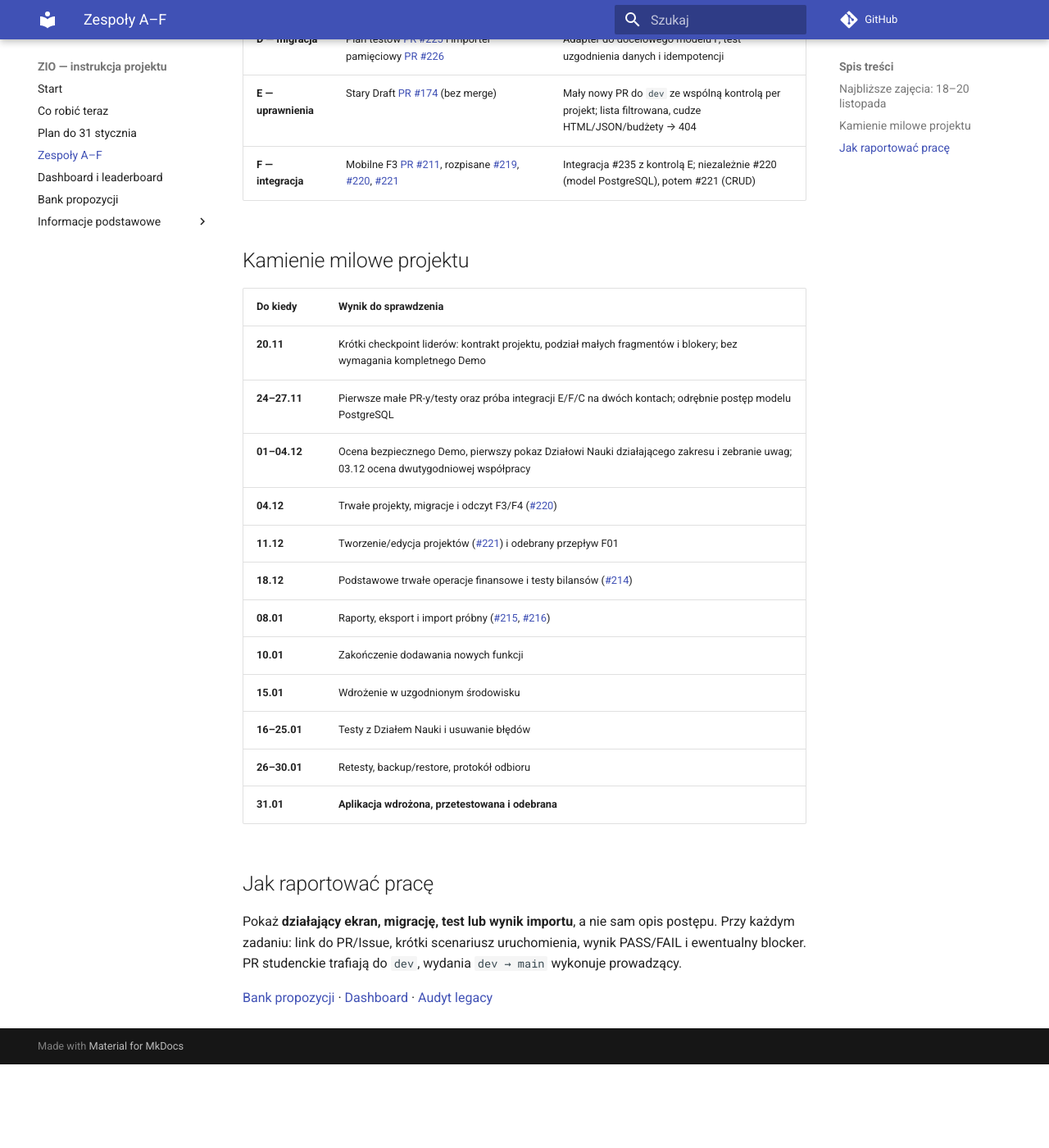
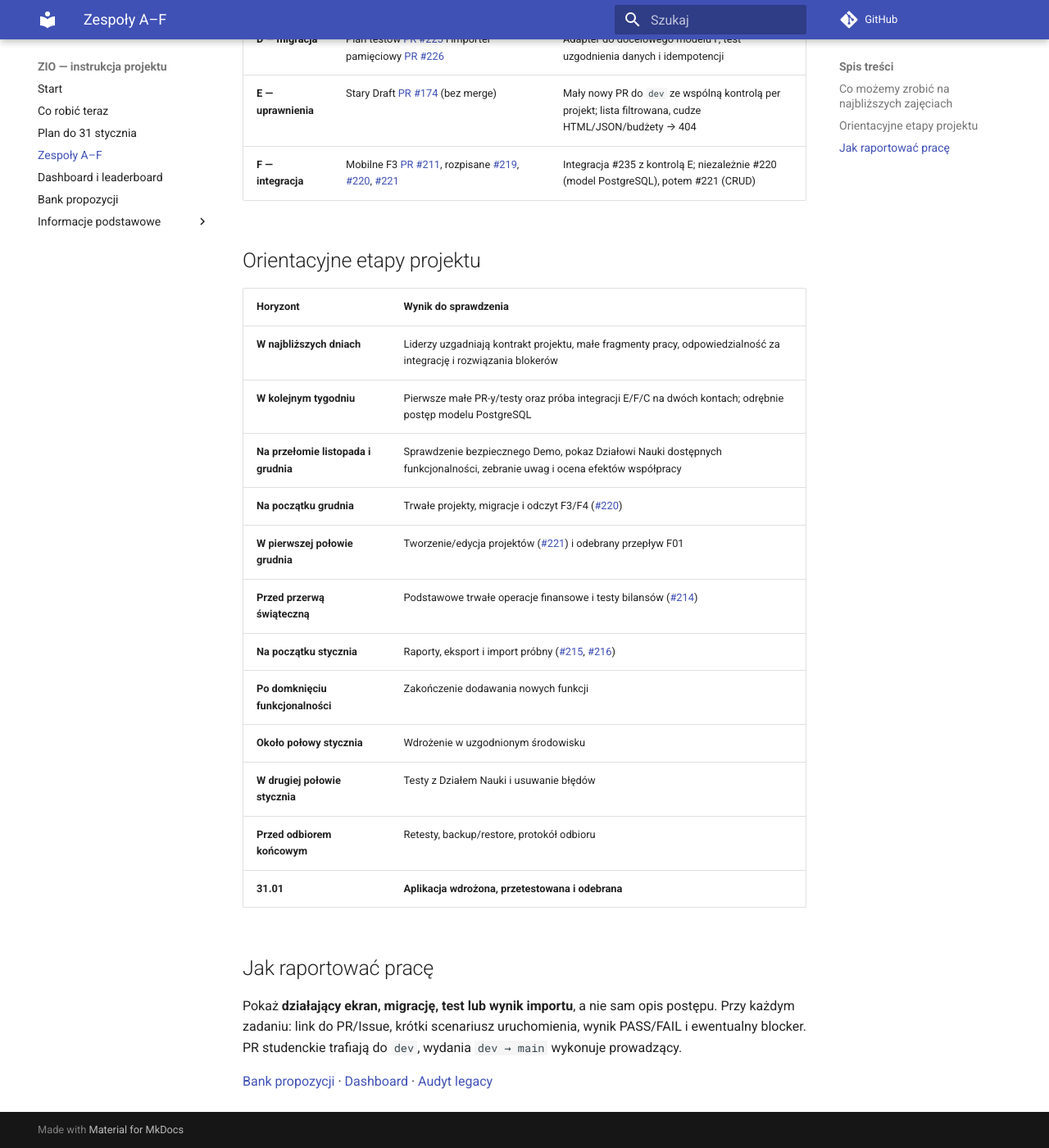
Before and after one commit to zio-wi-pb-mc/pb-science-office-manual, an MkDocs documentation site: the page built from manual/21-roadmap-3-tygodnie.md, in a window 1280 px wide and 1400 px high, scrolled down 694 px. Shown: the whole window at 82% size. Built offline with MkDocs 1.6.1 and Material for MkDocs 9.7.7, drawn with Linux system fonts in a browser that asks for light colours; comment, search, counter and statistics services are not loaded; before the commit the page ends 1992 px from its top, so only the background shows below that; some of the changed text lies outside the part shown.

Commit message:
docs: concise positive guidance and flexible interim milestones

```diff
--- a/manual/21-roadmap-3-tygodnie.md
+++ b/manual/21-roadmap-3-tygodnie.md
@@ -1,10 +1,10 @@
 # Roadmap zespołów A–F — 18 listopada 2026
 
-**Cel ZIO:** do **31 stycznia 2027 r.** aplikacja ma być **wdrożona, przetestowana i odebrana przez Dział Nauki**. Zespoły mogą samodzielnie wybierać zadania; wskazane Issues są propozycjami, nie przydziałami.
+**Cel ZIO:** do **31 stycznia 2027 r.** aplikacja ma być **wdrożona, przetestowana i odebrana przez Dział Nauki**. Każdy zespół może wybierać własne zadania lub wspierać inne zespoły; roadmapa pokazuje najbardziej potrzebne kierunki pracy.
 
 To **propozycje kierunków** oparte na bieżącym kodzie. Liderzy i studenci samodzielnie ustalają kolejność oraz podział pracy. Dla dat wdrożenia i odbioru zobacz [plan końcowy](23-plan-do-31-stycznia.md).
 
-## Najbliższe zajęcia: 18–20 listopada
+## Co możemy zrobić na najbliższych zajęciach
 
 | Zespół | Co już się ruszyło | Najbardziej przydatny następny rezultat |
 |---|---|---|
@@ -15,21 +15,21 @@ To **propozycje kierunków** oparte na bieżącym kodzie. Liderzy i studenci sam
 | **E — uprawnienia** | Stary Draft [PR #174](https://github.com/zio-wi-pb-mc/pb-science-office/pull/174) (bez merge) | Mały nowy PR do `dev` ze wspólną kontrolą per projekt; lista filtrowana, cudze HTML/JSON/budżety → 404 |
 | **F — integracja** | Mobilne F3 [PR #211](https://github.com/zio-wi-pb-mc/pb-science-office/pull/211), rozpisane [#219](https://github.com/zio-wi-pb-mc/pb-science-office/issues/219), [#220](https://github.com/zio-wi-pb-mc/pb-science-office/issues/220), [#221](https://github.com/zio-wi-pb-mc/pb-science-office/issues/221) | Integracja #235 z kontrolą E; niezależnie #220 (model PostgreSQL), potem #221 (CRUD) |
 
-## Kamienie milowe projektu
+## Orientacyjne etapy projektu
 
-| Do kiedy | Wynik do sprawdzenia |
+| Horyzont | Wynik do sprawdzenia |
 |---|---|
-| **20.11** | Krótki checkpoint liderów: kontrakt projektu, podział małych fragmentów i blokery; bez wymagania kompletnego Demo |
-| **24–27.11** | Pierwsze małe PR-y/testy oraz próba integracji E/F/C na dwóch kontach; odrębnie postęp modelu PostgreSQL |
-| **01–04.12** | Ocena bezpiecznego Demo, pierwszy pokaz Działowi Nauki działającego zakresu i zebranie uwag; 03.12 ocena dwutygodniowej współpracy |
-| **04.12** | Trwałe projekty, migracje i odczyt F3/F4 ([#220](https://github.com/zio-wi-pb-mc/pb-science-office/issues/220)) |
-| **11.12** | Tworzenie/edycja projektów ([#221](https://github.com/zio-wi-pb-mc/pb-science-office/issues/221)) i odebrany przepływ F01 |
-| **18.12** | Podstawowe trwałe operacje finansowe i testy bilansów ([#214](https://github.com/zio-wi-pb-mc/pb-science-office/issues/214)) |
-| **08.01** | Raporty, eksport i import próbny ([#215](https://github.com/zio-wi-pb-mc/pb-science-office/issues/215), [#216](https://github.com/zio-wi-pb-mc/pb-science-office/issues/216)) |
-| **10.01** | Zakończenie dodawania nowych funkcji |
-| **15.01** | Wdrożenie w uzgodnionym środowisku |
-| **16–25.01** | Testy z Działem Nauki i usuwanie błędów |
-| **26–30.01** | Retesty, backup/restore, protokół odbioru |
+| **W najbliższych dniach** | Liderzy uzgadniają kontrakt projektu, małe fragmenty pracy, odpowiedzialność za integrację i rozwiązania blokerów |
+| **W kolejnym tygodniu** | Pierwsze małe PR-y/testy oraz próba integracji E/F/C na dwóch kontach; odrębnie postęp modelu PostgreSQL |
+| **Na przełomie listopada i grudnia** | Sprawdzenie bezpiecznego Demo, pokaz Działowi Nauki dostępnych funkcjonalności, zebranie uwag i ocena efektów współpracy |
+| **Na początku grudnia** | Trwałe projekty, migracje i odczyt F3/F4 ([#220](https://github.com/zio-wi-pb-mc/pb-science-office/issues/220)) |
+| **W pierwszej połowie grudnia** | Tworzenie/edycja projektów ([#221](https://github.com/zio-wi-pb-mc/pb-science-office/issues/221)) i odebrany przepływ F01 |
+| **Przed przerwą świąteczną** | Podstawowe trwałe operacje finansowe i testy bilansów ([#214](https://github.com/zio-wi-pb-mc/pb-science-office/issues/214)) |
+| **Na początku stycznia** | Raporty, eksport i import próbny ([#215](https://github.com/zio-wi-pb-mc/pb-science-office/issues/215), [#216](https://github.com/zio-wi-pb-mc/pb-science-office/issues/216)) |
+| **Po domknięciu funkcjonalności** | Zakończenie dodawania nowych funkcji |
+| **Około połowy stycznia** | Wdrożenie w uzgodnionym środowisku |
+| **W drugiej połowie stycznia** | Testy z Działem Nauki i usuwanie błędów |
+| **Przed odbiorem końcowym** | Retesty, backup/restore, protokół odbioru |
 | **31.01** | **Aplikacja wdrożona, przetestowana i odebrana** |
 
 ## Jak raportować pracę
```
